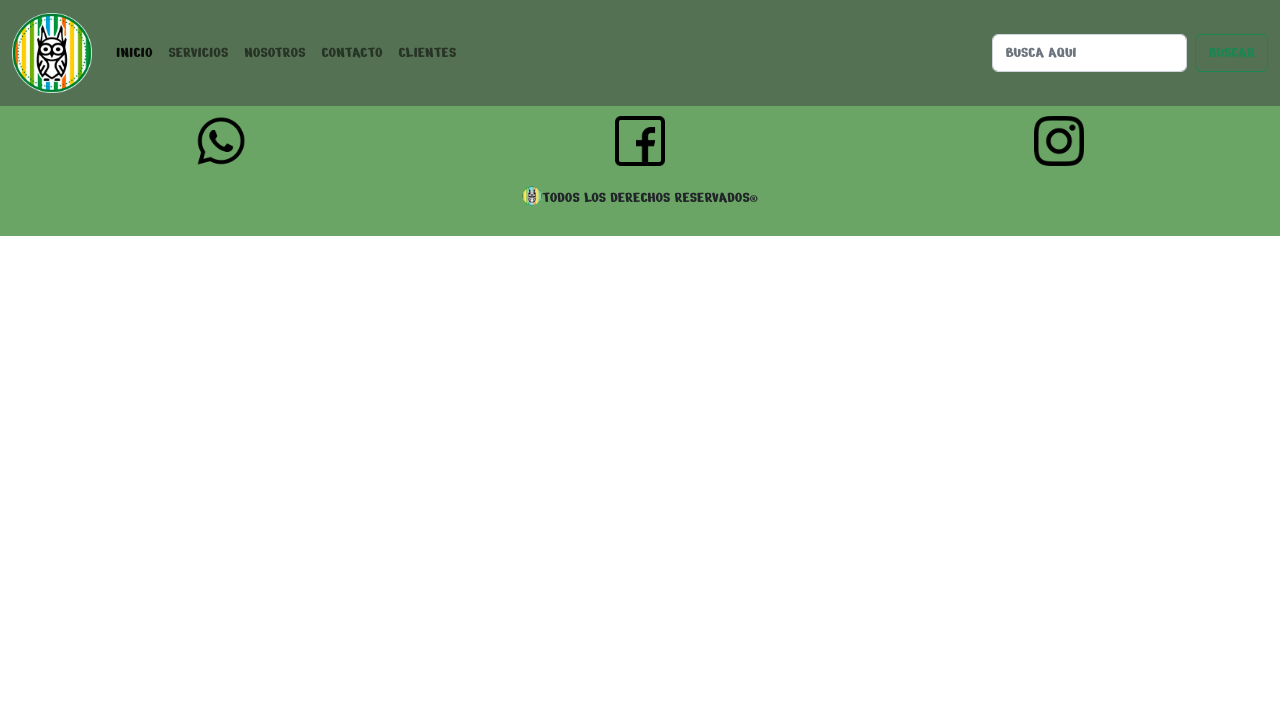
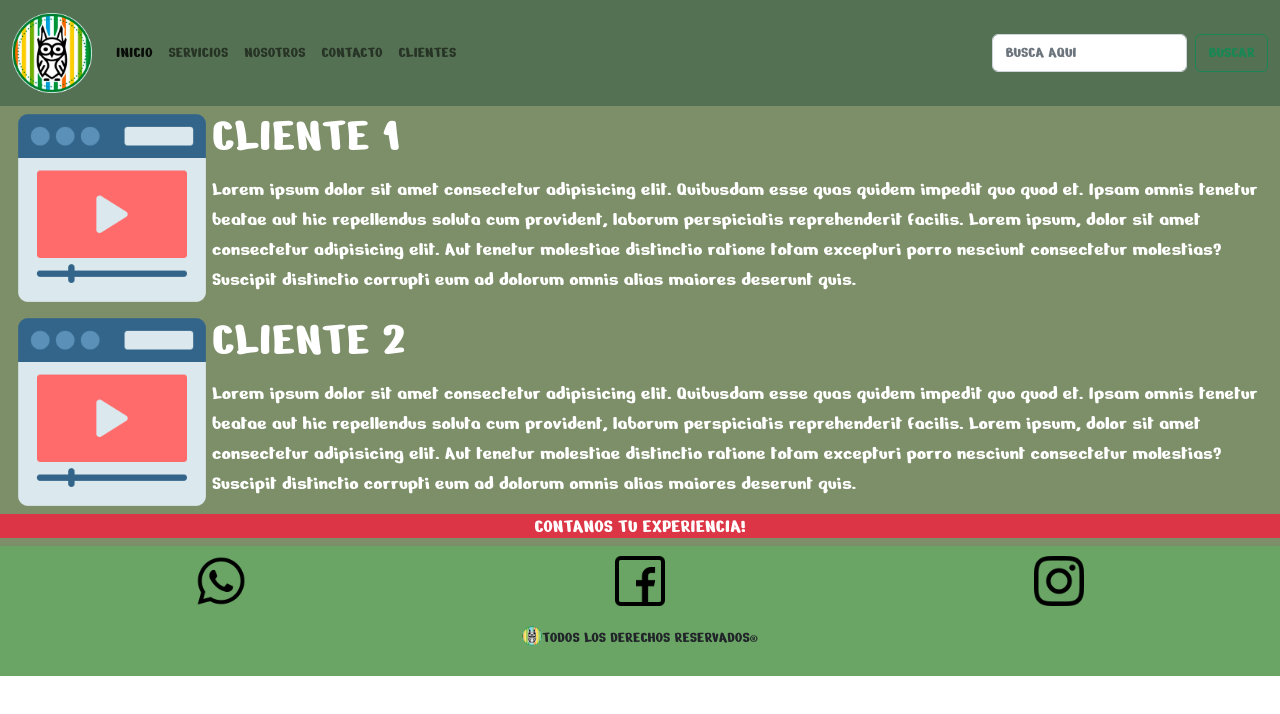
Before and after one commit to Agustin-Lovera04/PreEntrega3--Lovera, a website: page pages/clientes.html in a window 1280 px wide. Drawn offline with nearby package versions, Linux system fonts and the light colour scheme.

Commit message:
Clientes Funcionando

```diff
--- a/pages/clientes.html
+++ b/pages/clientes.html
@@ -58,6 +58,26 @@
       </div>
     </div>
 
+    <div class="container-fluid Cont">
+      <div class="row M__CL">
+        <div class="Cl__M">
+          <div><img class="VID" src="../img/video-marketing.png" alt=""></div>
+          <div> <h1 class="H__Con">CLIENTE 1</h1><p class="TX__CL">Lorem ipsum dolor sit amet consectetur adipisicing elit. Quibusdam esse quas quidem impedit quo quod et. Ipsam omnis tenetur beatae aut hic repellendus soluta cum provident, laborum perspiciatis reprehenderit facilis. Lorem ipsum, dolor sit amet consectetur adipisicing elit. Aut tenetur molestiae distinctio ratione totam excepturi porro nesciunt consectetur molestias? Suscipit distinctio corrupti eum ad dolorum omnis alias maiores deserunt quis.</p></div>
+        </div>
+        </div>
+        <div class="row M__CL">
+        <div class="Cl__M">
+          <div><img class="VID" src="../img/video-marketing.png" alt=""></div>
+          <div> <h1 class="H__Con">CLIENTE 2</h1><p  class="TX__CL">Lorem ipsum dolor sit amet consectetur adipisicing elit. Quibusdam esse quas quidem impedit quo quod et. Ipsam omnis tenetur beatae aut hic repellendus soluta cum provident, laborum perspiciatis reprehenderit facilis. Lorem ipsum, dolor sit amet consectetur adipisicing elit. Aut tenetur molestiae distinctio ratione totam excepturi porro nesciunt consectetur molestias? Suscipit distinctio corrupti eum ad dolorum omnis alias maiores deserunt quis.</p></div>
+        </div>
+        </div>
+        <div class="row M__CL">
+          <h2 class="Tit__1 XP__Con bg-danger" data-aos="fade-up"
+          data-aos-duration="1000"
+          data-aos-easing="ease-in-sine">CONTANOS TU EXPERIENCIA!</h2>
+        </div>
+      </div>
+    </div>
 
 
 
--- a/scss/nuestro.scss
+++ b/scss/nuestro.scss
@@ -34,6 +34,12 @@ body{font-family: 'Nerko One' !important}
 .H__Con{font-size: 50px; color: white; }
 .FL__Con{width: 200px; height: 200px;}
 
+
+.Cl__M{display: flex; flex-direction: row; justify-content: center; align-items: center;}
+.M__CL{background-color: #7D8F69;}
+.TX__CL{font-size: 20px; color: white}
+.XP__Con{@include TX()}
+
 @media(max-width:768px){
     .Tit__1{font-size: 50px;}
     .Tit__2{font-size: 25px; color: white;}
@@ -43,4 +49,9 @@ body{font-family: 'Nerko One' !important}
     .Main__S{display: flex; flex-direction: column;justify-content: center; align-items: center;}
     .BT__S{display: flex; flex-direction: column; justify-content: center; align-items: center;}
     .Con__M{display: flex; flex-direction: column; justify-content: center; align-items: center;}
+    .Cont{display: flex; flex-direction: column; justify-content: center; align-items: center;}
+    .M__CL{display: flex; flex-direction: column; justify-content: center; align-items: center;}
+    .Cl__M{display: flex; flex-direction: column; justify-content: center;}
+
+
 }
```
Also changed, not shown: css/style.css, 1 other file.
